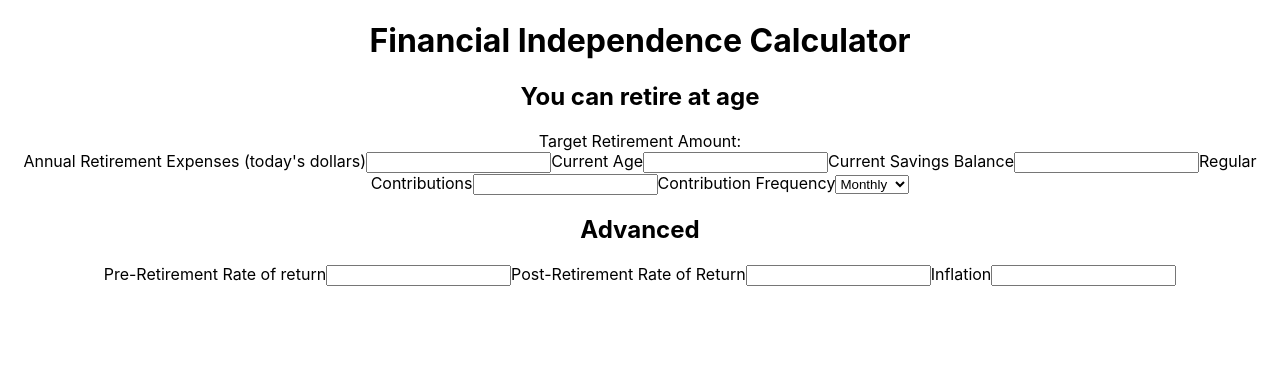
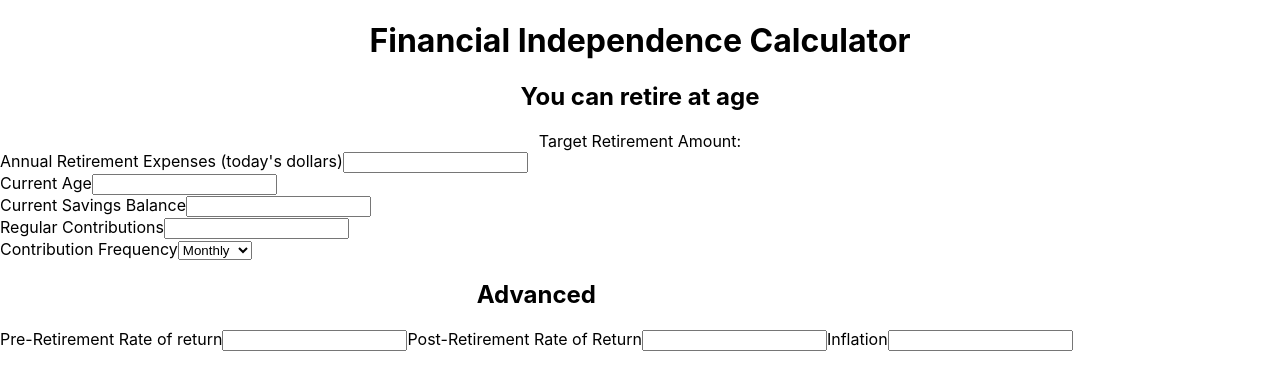
Before and after one commit to aabusaif2001/Calculator-App, a React (Create React App) app in the folder my-app/: page / in a window 1280 px wide. Shown: the top 390 px of the page. Built offline with nearby package versions, Linux system fonts and the light colour scheme.

Commit message:
key values made to handle information

```diff
--- a/my-app/src/App.css
+++ b/my-app/src/App.css
@@ -1,3 +1,9 @@
 .App {
   text-align: center;
 }
+
+.fire-calc-form{
+  display: flex;
+  flex-direction: column;
+  align-items: flex-start;
+}
--- a/my-app/src/App.js
+++ b/my-app/src/App.js
@@ -1,12 +1,23 @@
 import './App.css';
+import React, { useState, useEffect } from "react";
 
 function App() {
+  const initialRetirementAge = Number(localStorage.getItem("retirementAge") || 100);
+  const initialTargetRetAmt = Number(localStorage.getItem("targetRetAmt") || 0);
+  const initialAnnualRetExp = Number(localStorage.getItem("annualRetExp") || 0);
+  const initialCurrentAge = Number(localStorage.getItem("currentAge") || 35);
+  const initialCurrentSavings = Number(localStorage.getItem("currentSavings") || 10000);
+  const initialContributions = Number(localStorage.getItem("contributions") || 500);
+  const initialContributionFreq = Number(localStorage.getItem("contributionFreq") || "Monthly");
+  const initialPreRetROR = Number(localStorage.getItem("preRetROR") || 7);
+  const initialPostRetROR = Number(localStorage.getItem("postRetROR") || 7);
+  const initialInflation = Number(localStorage.getItem("inflation") || 2.9);
   return (
     <div className="App">
       <h1>Financial Independence Calculator</h1>
       <h2>You can retire at age</h2>
       <div>Target Retirement Amount: </div>
-      <form>
+      <form className='fire-calc-form'>
         <label>
           Annual Retirement Expenses (today's dollars)
           <input type="number"/>
```
